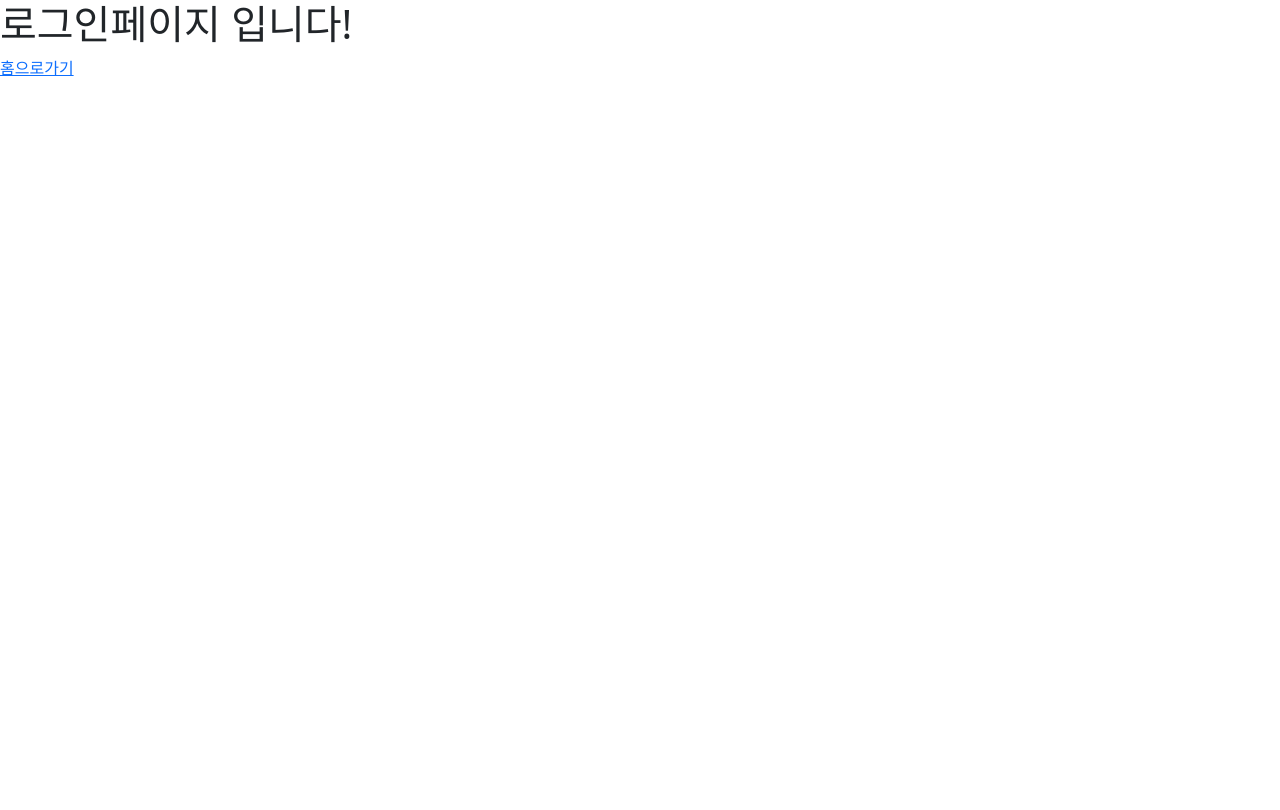
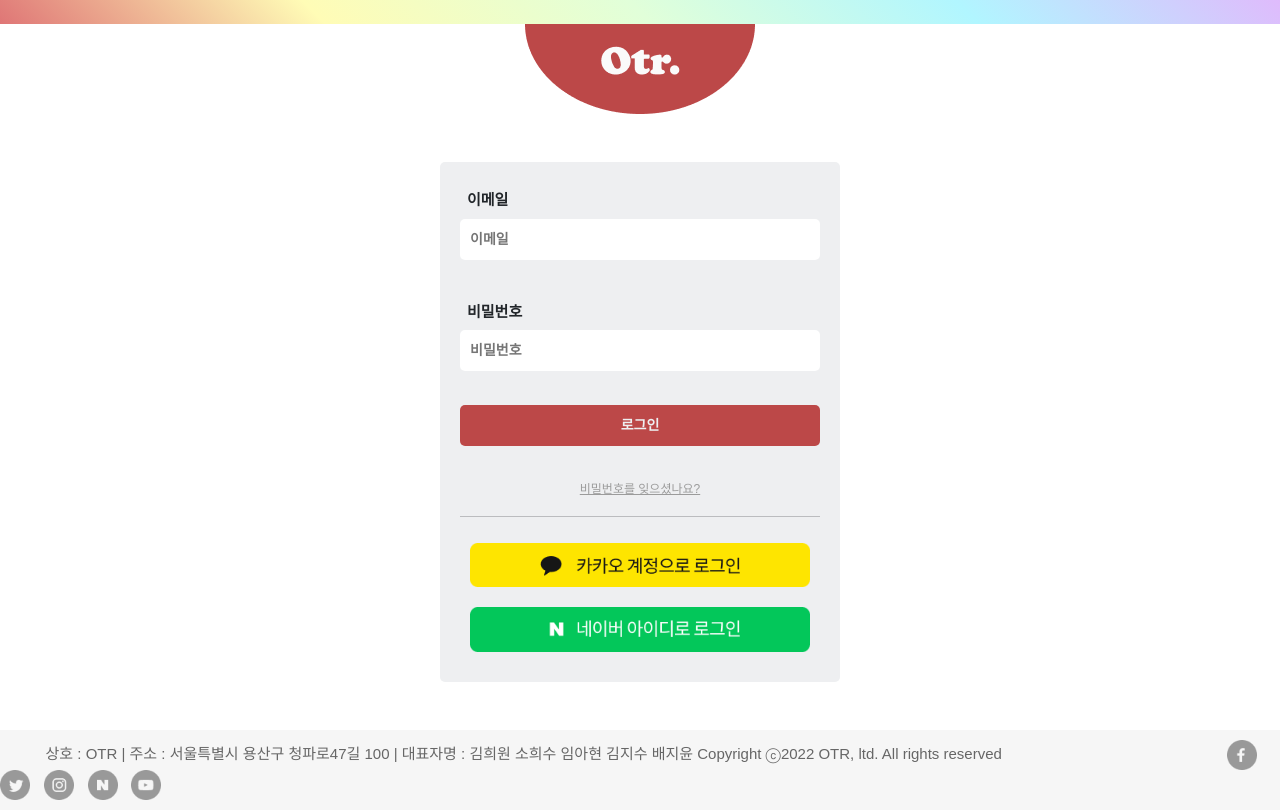
Before and after one commit to Likelion-at-SMWU-10th/OTR_client, a React (Create React App) app: page /login in a window 1280 px wide. Built offline with nearby package versions, Linux system fonts and the light colour scheme.

Commit message:
로그인 창 추가

```diff
--- a/src/pages/LoginPage.css
+++ b/src/pages/LoginPage.css
@@ -0,0 +1,3 @@
+.home_link {
+    text-align: center;
+}
--- a/src/pages/LoginPage.jsx
+++ b/src/pages/LoginPage.jsx
@@ -1,11 +1,18 @@
 import React from 'react';
-import { Link } from 'react-router-dom';
+import Header from './components/Header';
+import Footer from './components/Footer';
+import Login from './components/Login';
 
 const LoginPage = () => {
     return (
         <>
-        <h1> 로그인페이지 입니다! </h1>
-        <Link to ="/"><p>홈으로가기</p></Link>
+        <Header />
+        <br></br>
+        <br></br>
+        <Login />
+        <br></br>
+        <br></br>
+        <Footer />
         </>
     );
 };
--- a/src/pages/SevenDays.jsx
+++ b/src/pages/SevenDays.jsx
@@ -3,7 +3,7 @@ import { Link } from 'react-router-dom';
 import Header from './components/Header';
 import Footer from './components/Footer';
 
-const LoginPage = () => {
+const SevenDays = () => {
     return (
         <>
         <Header/>
@@ -14,4 +14,4 @@ const LoginPage = () => {
     );
 };
 
-export default LoginPage;
+export default SevenDays;
--- /dev/null
+++ b/src/pages/components/Login.css
@@ -0,0 +1,61 @@
+* {
+    box-sizing: border-box;
+    font-family: 'Noto Sans KR', sans-serif;
+}
+
+body {
+    margin: 0;
+    background-color: #ffffff;
+}
+
+.login-form {
+    width: 400px;
+    border: 0;
+    border-radius: 5px;
+    background-color: #EEEFF1;
+    padding: 20px;
+    margin: 0 auto;
+}
+
+.text-field {
+    font-size: 14px;
+    margin-bottom: 10px;
+    border: none;
+    border-radius: 5px;
+    padding: 10px;
+    width: 100%;
+    font-weight: bolder;
+}
+
+.submit-btn {
+    color: #EEEFF1;
+    font-size: 14px;
+    background-color: #BC4848;
+    margin-bottom: 30px;
+    padding: 10px;
+    border: none;
+    border-radius: 5px;
+    width: 100%;
+    font-weight: bolder;
+}
+
+.links {
+    text-align: center;
+}
+
+.links a {
+    font-size: 12px;
+    color: #9b9b9b;
+}
+
+.sns {
+    width: 100%;
+    padding: 10px;
+}
+
+.text {
+    text-align: left;
+    font-size: 15px;
+    padding: 7px;
+    font-weight: bolder;
+}
--- /dev/null
+++ b/src/pages/components/Login.jsx
@@ -0,0 +1,37 @@
+import React from 'react';
+import './Login.css';
+
+const Login = () => {
+    return (
+        <div className='login-form'>
+            <div className='text'>이메일</div>
+            <form>
+                <input type="email" name="email" class="text-field" placeholder="이메일"></input>
+                <br></br>
+                <br></br>
+            </form>
+            <div className='text'>비밀번호</div>
+            <form>
+                <input type="password" name="password" class="text-field" placeholder="비밀번호"></input>
+                <br></br>
+                <br></br>
+                <input type="submit" value="로그인" class="submit-btn"></input>
+            </form>
+
+            <div class="links">
+                <a href="#">비밀번호를 잊으셨나요?</a>
+            </div>
+
+            <hr></hr>
+            <a target="_blank" href="https://www.kakaocorp.com/page/">
+                <img className="sns" alt="kakao login" src="img/kakao_login.png" />
+            </a>
+            <a target="_blank" href="https://www.naver.com/">
+                <img className="sns" alt="naver login" src="img/naver_login.png" />
+            </a>
+
+        </div>
+    );
+};
+
+export default Login;
```
